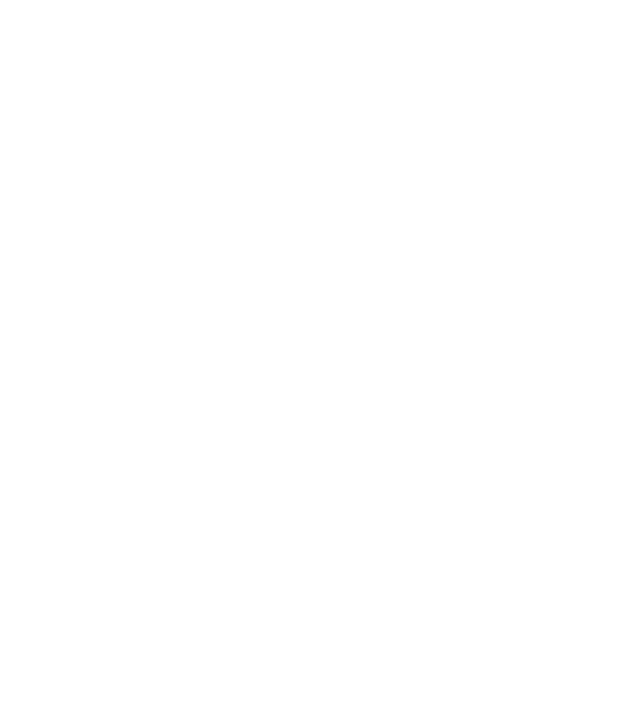
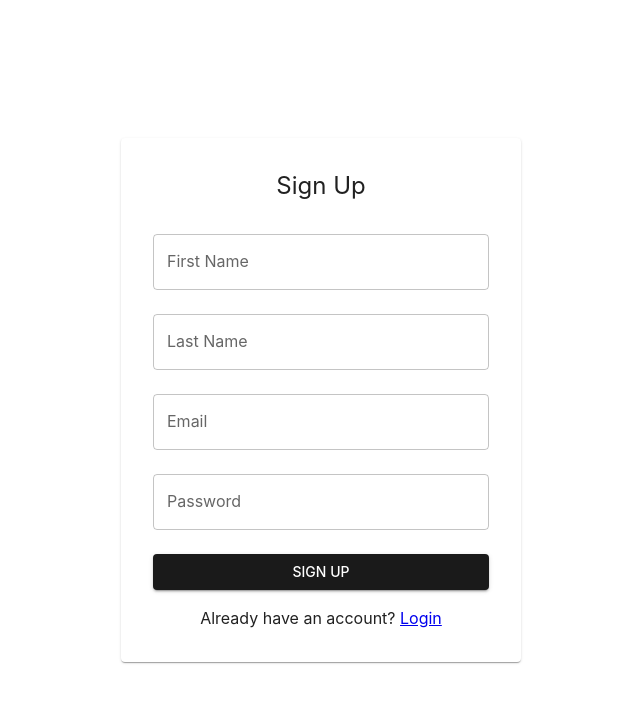
Before and after one commit to FardeenB13/dietdude-UI, a React (Vite) app: page /signup in a window 1280 px wide. Before the commit this address had no page. Shown: the top 702 px of the page, without its empty margins (319-959 px from the left). Built offline with nearby package versions, Linux system fonts and the light colour scheme.

Commit message:
rough draft for login/signup and some more drafting for future pages

```diff
--- a/src/AppRoutes.tsx
+++ b/src/AppRoutes.tsx
@@ -1,12 +1,19 @@
 // src/routes/AppRoutes.tsx
 import { Routes, Route } from 'react-router-dom';
 import HomePage from './homepage';
-
+import Login from './authorization/Login';
+import SignUp from './authorization/SignUp';
+import Preferences from './Preferences';
+import Dashboard from './Dashboard';
 
 
 const AppRoutes = () => (
     <Routes>
         <Route path="/" element={<HomePage />} />
+        <Route path ="/login" element = {<Login />} />
+        <Route path="/signup" element={<SignUp />} />
+        <Route path="/Preferences" element={<Preferences />} />
+        <Route path="/Dashboard" element={<Dashboard />} />
     </Routes>
 );
 
--- /dev/null
+++ b/src/Dashboard.tsx
@@ -0,0 +1,12 @@
+import { Box, Typography } from "@mui/material"
+
+const Dashboard = () =>{
+    return(
+        <Box>
+        <Typography>
+            Tanisha's part
+        </Typography>
+        </Box>
+    )
+}
+export default Dashboard;
--- /dev/null
+++ b/src/Preferences.tsx
@@ -0,0 +1,13 @@
+import { Box, Typography } from "@mui/material"
+
+const Preferences = () => {
+    return(
+<Box>
+    <Typography>
+        Kainat's Part
+    </Typography>
+</Box>
+    )
+}
+
+export default Preferences;
--- /dev/null
+++ b/src/authorization/Login.tsx
@@ -0,0 +1,35 @@
+import { useState } from "react";
+import { Box, Button, TextField, Typography, Paper } from "@mui/material";
+import { Link, useNavigate } from "react-router-dom";
+
+export default function Login() {
+    const navigate = useNavigate();
+    const [email, setEmail] = useState("");
+    const [password, setPassword] = useState("");
+
+
+    return (
+        <Box display="flex" justifyContent="center" alignItems="center" height="100vh">
+            <Paper sx ={{p: 4, width: 400}}>
+            <Typography variant="h5" mb={2} textAlign="center">
+                Login
+            </Typography>
+            <form>
+                <TextField fullWidth label="Email" margin="normal">
+                    value={email}
+                    setEmail = {email}
+                </TextField>
+                <TextField fullWidth label="Password" margin="normal">
+                    value={password}
+                </TextField>
+                <Button fullWidth variant="contained" sx={{mt: 2}} type="submit">
+                    Login
+                </Button>
+                <Typography textAlign="center" mt={2}>
+                    Dont have an account? <Link to="/signup"> Sign Up </Link>
+                </Typography>
+            </form>
+            </Paper>
+        </Box>
+    )
+}
--- /dev/null
+++ b/src/authorization/SignUp.tsx
@@ -0,0 +1,50 @@
+import { useState } from "react";
+import { Box, Button, TextField, Typography, Paper } from "@mui/material";
+import { Link, useNavigate } from "react-router-dom";
+
+export default function Signup() {
+    const navigate = useNavigate();
+    const [form, setForm] = useState({
+        fname: "",
+        lname: "",
+        email: "",
+        password: "",
+    });
+
+    return (
+        <Box display="flex" justifyContent="center" alignItems="center" height="100vh">
+            <Paper sx={{ p: 4, width: 400 }}>
+                <Typography variant="h5" mb={2} textAlign="center">
+                    Sign Up
+                </Typography>
+
+                <form >
+                    <TextField fullWidth label="First Name" margin="normal"
+                        value={form.fname}
+                        onChange={(e) => setForm({ ...form, fname: e.target.value })}
+                    />
+                    <TextField fullWidth label="Last Name" margin="normal"
+                        value={form.lname}
+                        onChange={(e) => setForm({ ...form, lname: e.target.value })}
+                    />
+                    <TextField fullWidth label="Email" margin="normal"
+                        value={form.email}
+                        onChange={(e) => setForm({ ...form, email: e.target.value })}
+                    />
+                    <TextField fullWidth label="Password" type="password" margin="normal"
+                        value={form.password}
+                        onChange={(e) => setForm({ ...form, password: e.target.value })}
+                    />
+
+                    <Button fullWidth variant="contained" sx={{ mt: 2 }} type="submit">
+                        Sign Up
+                    </Button>
+
+                    <Typography textAlign="center" mt={2}>
+                        Already have an account? <Link to="/login">Login</Link>
+                    </Typography>
+                </form>
+            </Paper>
+        </Box>
+    );
+}
```
